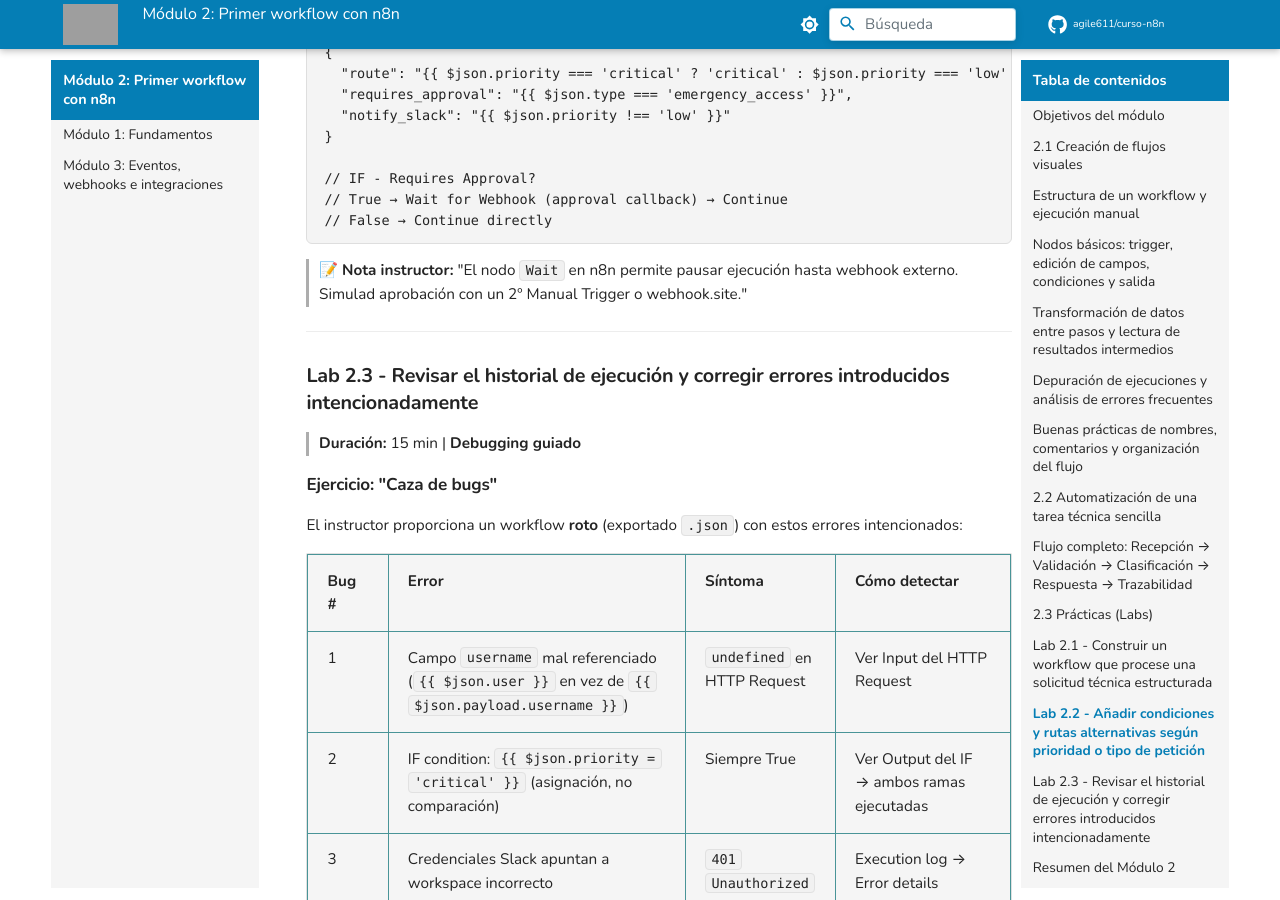
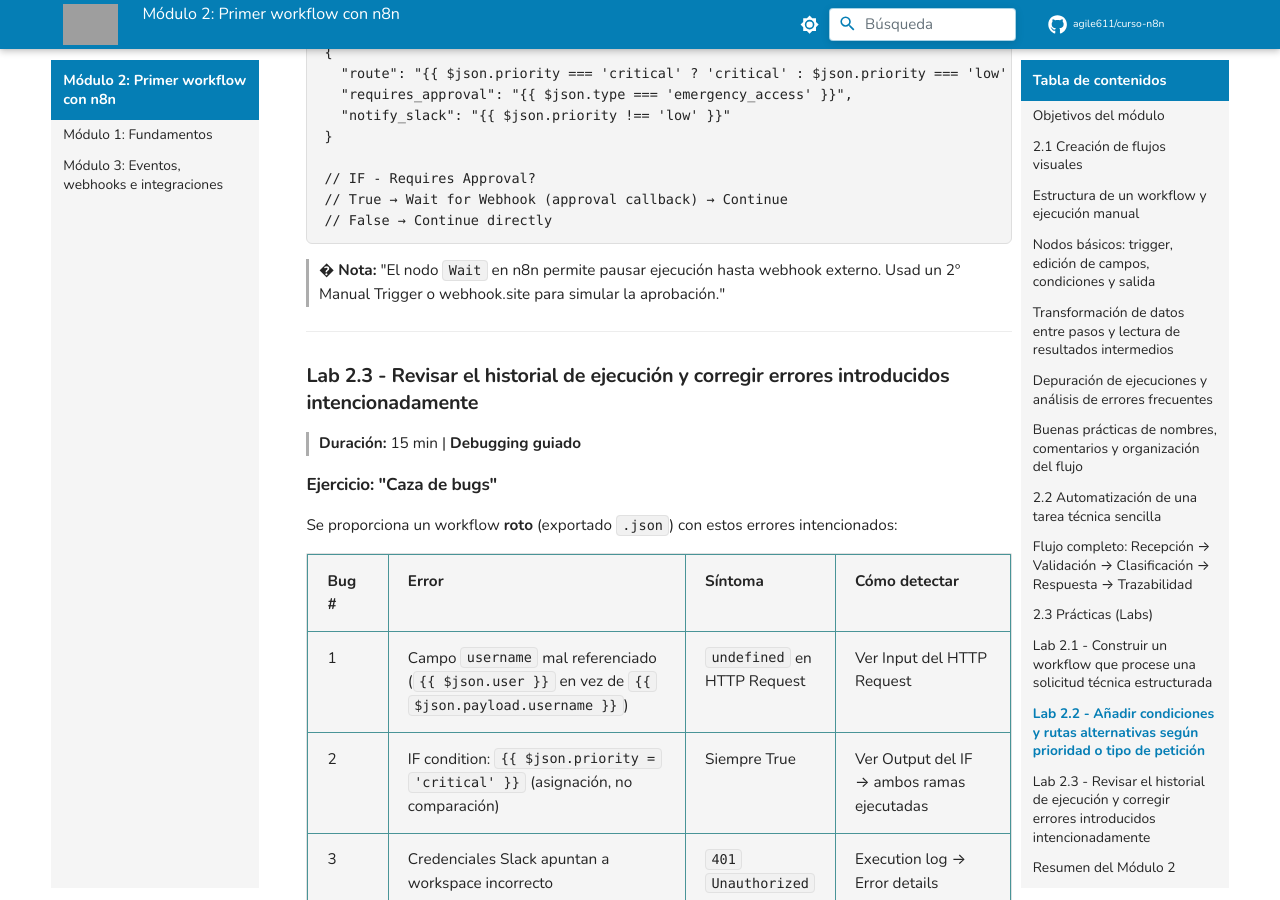
Before and after one commit to agile611/curso-n8n, an MkDocs documentation site: the page built from docs/modulos/modulo-02-primer-workflow.md, in a window 1280 px wide and 900 px high, scrolled down 11673 px. Built offline with MkDocs 1.6.1 and Material for MkDocs 9.7.7, drawn with Linux system fonts in a browser that asks for light colours; comment, search, counter and statistics services are not loaded; some of the changed text lies outside the part shown; grey boxes are pictures that could not be loaded.

Commit message:
docs: remove all instructor references - adapt for student-facing documentation

````diff
--- a/docs/modulos/modulo-02-primer-workflow.md
+++ b/docs/modulos/modulo-02-primer-workflow.md
@@ -276,7 +276,7 @@ IF "Es crítica?"          ──▶ Input: output del Set. Evalúa {{ $json.is_
 
 > **Escenario Lab 2.1:** Procesar solicitud técnica estructurada (ej. "Crear usuario en AD")
 
-#### Paso a paso (para instructor - demo en vivo)
+#### Paso a paso (demo en vivo)
 
 **1. RECEPCIÓN - Webhook Trigger (producción) / Manual Trigger (lab)**
 ```json
@@ -408,7 +408,7 @@ Switch on: {{ $json.request_type }}
 - [ ] Notificación Slack llega al canal de lab
 - [ ] Nodos nombrados según convención, con notas explicativas
 
-#### Estructura esperada (para instructor)
+#### Estructura esperada
 
 ```
 Manual Trigger
@@ -465,7 +465,7 @@ Slack - Notify Result
 // False → Continue directly
 ```
 
-> 📝 **Nota instructor:** "El nodo `Wait` en n8n permite pausar ejecución hasta webhook externo. Simulad aprobación con un 2º Manual Trigger o webhook.site."
+> � **Nota:** "El nodo `Wait` en n8n permite pausar ejecución hasta webhook externo. Usad un 2º Manual Trigger o webhook.site para simular la aprobación."
 
 ---
 
@@ -475,7 +475,7 @@ Slack - Notify Result
 
 #### Ejercicio: "Caza de bugs"
 
-El instructor proporciona un workflow **roto** (exportado `.json`) con estos errores intencionados:
+Se proporciona un workflow **roto** (exportado `.json`) con estos errores intencionados:
 
 | Bug # | Error | Síntoma | Cómo detectar |
 |-------|-------|---------|---------------|
````
Also changed, not shown: docs/index.md (+3 -3 lines), docs/modulos/modulo-01-fundamentos.md (+3 -3 lines), docs/modulos/modulo-04-asistentes-dify.md (+2 -2 lines), docs/modulos/modulo-09-caso-final.md (+1 -1 lines).
